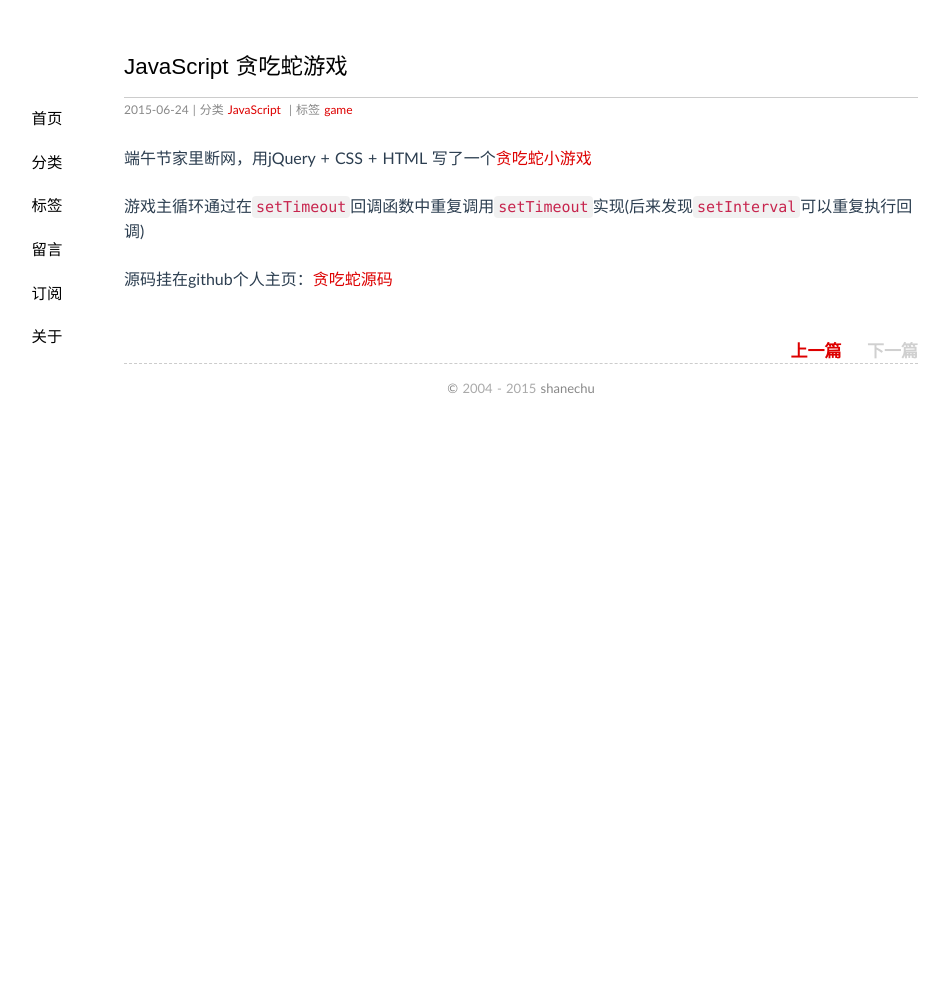
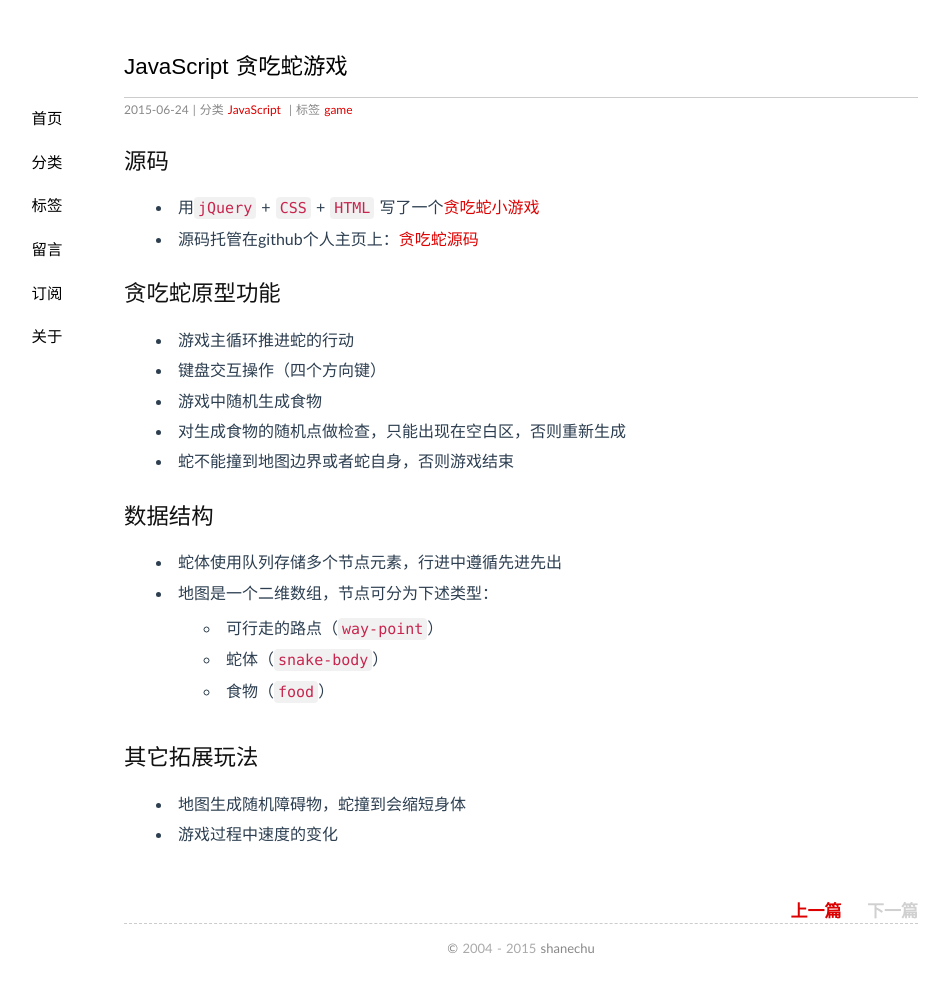
Before and after one commit to enginzhu/enginzhu.github.io, a Jekyll site: the page built from _posts/2015-06-24-snake-game.md, in a window 1280 px wide. Shown: the whole page, without its empty margins (119-1068 px from the left). Built offline with Jekyll 4.4.1, drawn with Linux system fonts in a browser that asks for light colours; Markdown is read by kramdown in place of the engine named in the settings; comment, search, counter and statistics services are not loaded; before the commit the page ends 900 px from its top, so only the background shows below that.

Commit message:
repost snakegame article

```diff
--- a/_posts/2015-06-24-snake-game.md
+++ b/_posts/2015-06-24-snake-game.md
@@ -6,8 +6,28 @@ tags: game
 thread: snakegame
 ---
 
-端午节家里断网，用jQuery + CSS + HTML 写了一个[贪吃蛇小游戏](http://github.shanechu.com/snake/index.html)
+## 源码
 
-游戏主循环通过在`setTimeout`回调函数中重复调用`setTimeout`实现(后来发现`setInterval`可以重复执行回调)
+- 用`jQuery` + `CSS` + `HTML` 写了一个[贪吃蛇小游戏](http://github.shanechu.com/snake/index.html)
+- 源码托管在github个人主页上：[贪吃蛇源码](https://github.com/enginzhu/enginzhu.github.io/tree/master/snake)
 
-源码挂在github个人主页：[贪吃蛇源码](https://github.com/enginzhu/enginzhu.github.io/tree/master/snake)
+## 贪吃蛇原型功能
+
+- 游戏主循环推进蛇的行动
+- 键盘交互操作（四个方向键）
+- 游戏中随机生成食物
+- 对生成食物的随机点做检查，只能出现在空白区，否则重新生成
+- 蛇不能撞到地图边界或者蛇自身，否则游戏结束
+
+## 数据结构
+
+- 蛇体使用队列存储多个节点元素，行进中遵循先进先出
+- 地图是一个二维数组，节点可分为下述类型：
+	- 可行走的路点（`way-point`）
+	- 蛇体（`snake-body`）
+	- 食物（`food`）
+
+## 其它拓展玩法
+
+- 地图生成随机障碍物，蛇撞到会缩短身体
+- 游戏过程中速度的变化
```
